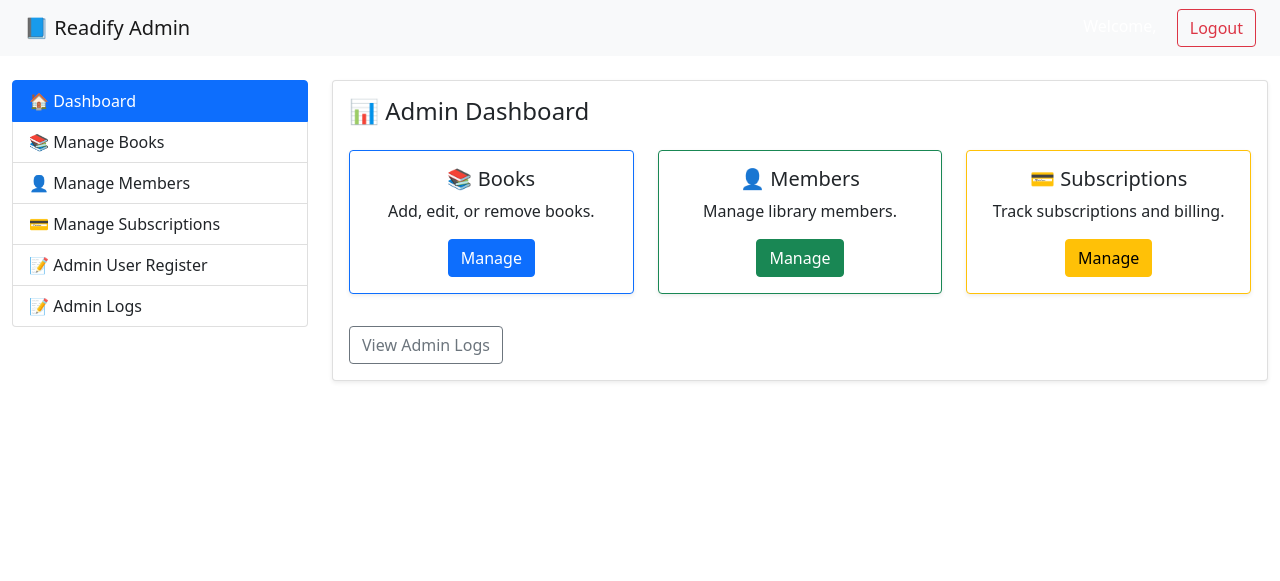
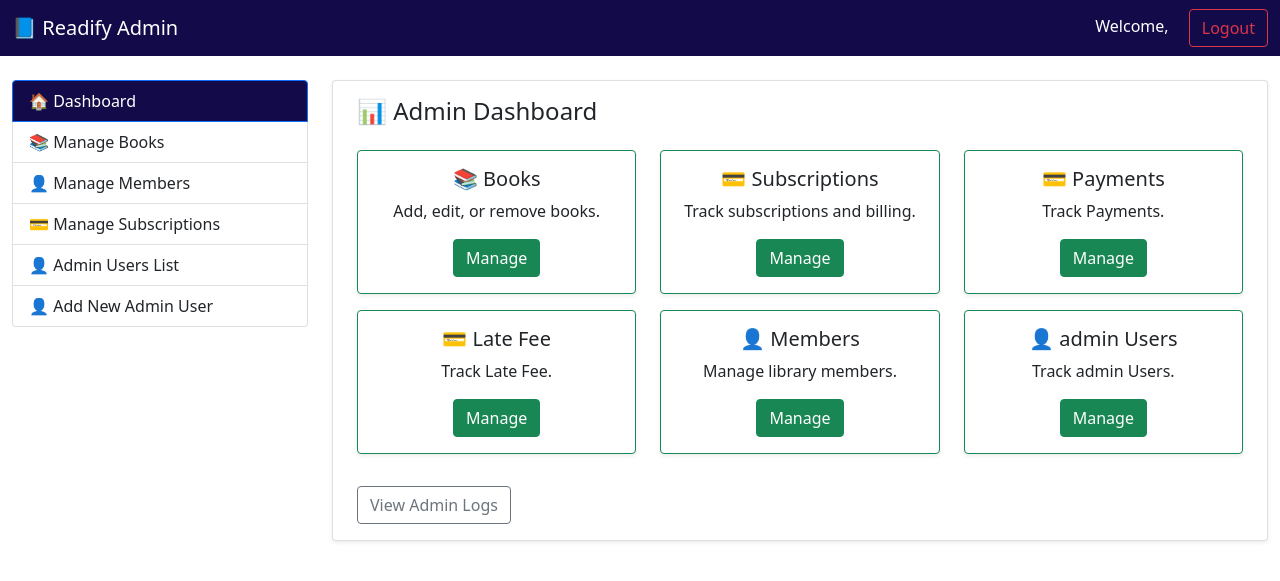
Before and after one commit to sharifWebDev/Readify, a PHP site: template views/Admin-dashboard.php in a window 1280 px wide. Shown: the top 581 px of the page. Run offline with PHP 8.4, Linux system fonts and the light colour scheme; the template is opened without the code that fills it, so the values that code supplies are empty; the visitor is signed in with stand-in values (Sample User, id 1).

Commit message:
Admin users list add

```diff
--- /dev/null
+++ b/core/MakeUrl.php
@@ -0,0 +1,21 @@
+<?php
+class MakeUrl
+{
+    function url($path = '')
+    {
+        $protocol = (!empty($_SERVER['HTTPS']) && $_SERVER['HTTPS'] !== 'off') ? 'https://' : 'http://';
+
+        $host = $_SERVER['HTTP_HOST'];
+
+        $scriptDir = rtrim(str_replace(basename($_SERVER['SCRIPT_NAME']), '', $_SERVER['SCRIPT_NAME']), '/');
+
+        $baseUrl = $protocol . $host . $scriptDir;
+
+        $baseUrl = rtrim($baseUrl, '/');
+
+        $path = ltrim($path, '/');
+
+        return $baseUrl . '/' . $path;
+    }
+}
+?>
--- a/routes/user.php
+++ b/routes/user.php
@@ -17,7 +17,4 @@ if ($path === '/users' && $_SERVER['REQUEST_METHOD'] === 'GET') {
     $userController->update();
 } elseif ($path === '/users/delete' && $_SERVER['REQUEST_METHOD'] === 'POST') {
     $userController->destroy();
-} else {
-    http_response_code(404);
-    echo "404 Not Found";
 }
--- a/views/Admin-dashboard.php
+++ b/views/Admin-dashboard.php
@@ -1,14 +1,7 @@
 <?php
-require_once 'layouts/page-header.php';
-
-    if (!isset($_SESSION['admin'])) {
-        header('Location: /login');
-        exit;
-    }
+    require_once 'layouts/page-header.php';
     require_once 'layouts/navbar.php';
 ?>
-
-
 
 <div class="container-fluid mt-4">
     <div class="row mt-4">
@@ -20,15 +13,46 @@ require_once 'layouts/page-header.php';
         <!-- Content Area -->
         <div class="col-md-9">
             <div class="card shadow-sm">
-                <div class="card-body">
+                <div class="card-body px-4">
                     <h4 class="card-title mb-4">📊 Admin Dashboard</h4>
                     <div class="row">
                         <div class="col-md-4 mb-3">
-                            <div class="card border-primary shadow-sm">
+                            <div class="card border-success shadow-sm">
                                 <div class="card-body text-center">
                                     <h5 class="card-title">📚 Books</h5>
                                     <p class="card-text">Add, edit, or remove books.</p>
-                                    <a href="/books" class="btn btn-primary">Manage</a>
+                                    <a href="#/books" class="btn btn-success">Manage</a>
+                                </div>
+                            </div>
+                        </div>
+
+                        <div class="col-md-4 mb-3">
+                            <div class="card border-success shadow-sm">
+                                <div class="card-body text-center">
+                                    <h5 class="card-title">💳 Subscriptions</h5>
+                                    <p class="card-text">Track subscriptions and billing.</p>
+                                    <a href="#" class="btn btn-success">Manage</a>
+                                </div>
+                            </div>
+                        </div>
+
+                        <div class="col-md-4 mb-3">
+                            <div class="card border-success shadow-sm">
+                                <div class="card-body text-center">
+                                    <h5 class="card-title">💳 Payments</h5>
+                                    <p class="card-text">Track Payments.</p>
+                                    <a href="#/Payments" class="btn btn-success">Manage</a>
+                                </div>
+                            </div>
+                        </div>
+
+
+                        <div class="col-md-4 mb-3">
+                            <div class="card border-success shadow-sm">
+                                <div class="card-body text-center">
+                                    <h5 class="card-title">💳 Late Fee</h5>
+                                    <p class="card-text">Track Late Fee.</p>
+                                    <a href="#/Late Fee" class="btn btn-success">Manage</a>
                                 </div>
                             </div>
                         </div>
@@ -38,20 +62,20 @@ require_once 'layouts/page-header.php';
                                 <div class="card-body text-center">
                                     <h5 class="card-title">👤 Members</h5>
                                     <p class="card-text">Manage library members.</p>
-                                    <a href="/members" class="btn btn-success">Manage</a>
+                                    <a href="#/members" class="btn btn-success">Manage</a>
+                                </div>
+                            </div>
+                        </div>
+                        <div class="col-md-4 mb-3">
+                            <div class="card border-success shadow-sm">
+                                <div class="card-body text-center">
+                                    <h5 class="card-title">👤 admin Users</h5>
+                                    <p class="card-text">Track admin Users.</p>
+                                    <a href="#/admin Users" class="btn btn-success">Manage</a>
                                 </div>
                             </div>
                         </div>
 
-                        <div class="col-md-4 mb-3">
-                            <div class="card border-warning shadow-sm">
-                                <div class="card-body text-center">
-                                    <h5 class="card-title">💳 Subscriptions</h5>
-                                    <p class="card-text">Track subscriptions and billing.</p>
-                                    <a href="/subscriptions" class="btn btn-warning">Manage</a>
-                                </div>
-                            </div>
-                        </div>
                     </div>
 
                     <a href="/admin-logs" class="btn btn-outline-secondary mt-3">View Admin Logs</a>
--- a/views/layouts/navbar.php
+++ b/views/layouts/navbar.php
@@ -1,7 +1,8 @@
-<nav class="navbar navbar-expand-lg navbar-light bg-light px-4">
-    <a class="navbar-brand" href="#">📘 Readify Admin</a>
+<div class="container-fluid bg-info">
+<nav class="navbar navbar-expand-lg">
+    <a class="navbar-brand text-white" href="#">📘 Readify Admin</a>
     <div class="ms-auto">
-        <span class="navbar-text text-white me-3">
+        <span class="navbar-info text-white me-3">
             Welcome, <?= htmlspecialchars($_SESSION['admin']['email'] ?? '') ?>
         </span>
         <form action="/logout" method="POST" class="d-inline">
@@ -9,3 +10,4 @@
         </form>
     </div>
 </nav>
+</div>
--- a/views/layouts/page-header.php
+++ b/views/layouts/page-header.php
@@ -16,6 +16,25 @@
             border-radius: 1rem;
             padding: 2rem;
         }
+
+        .bg-info,  .list-group-item.active {
+            background-color:rgb(19, 11, 73) !important;
+        }
+
     </style>
 </head>
 <body>
+
+
+<?php
+
+require_once __DIR__ . '/../../core/MakeUrl.php';
+
+$url = new MakeUrl();
+
+if (!isset($_SESSION['admin'])) {
+    header('Location: /login');
+    exit;
+}
+
+?>
--- a/views/layouts/sidebar.php
+++ b/views/layouts/sidebar.php
@@ -1,10 +1,12 @@
+
 <div class="col-md-3">
     <div class="list-group bg-white">
-        <a href="/dashboard" class="list-group-item list-group-item-action active">🏠 Dashboard</a>
-        <a href="/books" class="list-group-item list-group-item-action">📚 Manage Books</a>
-        <a href="/members" class="list-group-item list-group-item-action">👤 Manage Members</a>
-        <a href="/subscriptions" class="list-group-item list-group-item-action">💳 Manage Subscriptions</a>
-        <a href="/register" class="list-group-item list-group-item-action">📝 Admin User Register</a>
-        <a href="/admin-logs" class="list-group-item list-group-item-action">📝 Admin Logs</a>
+        <a href="<?php echo $url->url('admin-dashboard'); ?>" class="list-group-item list-group-item-action active">🏠 Dashboard</a>
+        <a href="#" class="list-group-item list-group-item-action">📚 Manage Books</a>
+        <a href="#" class="list-group-item list-group-item-action">👤 Manage Members</a>
+        <a href="#" class="list-group-item list-group-item-action">💳 Manage Subscriptions</a>
+        <a href="<?php echo $url->url('users'); ?>" class="list-group-item list-group-item-action">👤 Admin Users List</a>
+        <a href="<?php echo $url->url('register'); ?>" class="list-group-item list-group-item-action">👤 Add New Admin User</a>
+
     </div>
 </div>
```
Also changed, not shown: controllers/AuthController.php (+10 -0 lines), models/Admin.php (+18 -0 lines), routes/web.php (+8 -2 lines), views/Register.php (+12 -8 lines), views/Users.php (added, +82 -0 lines).
